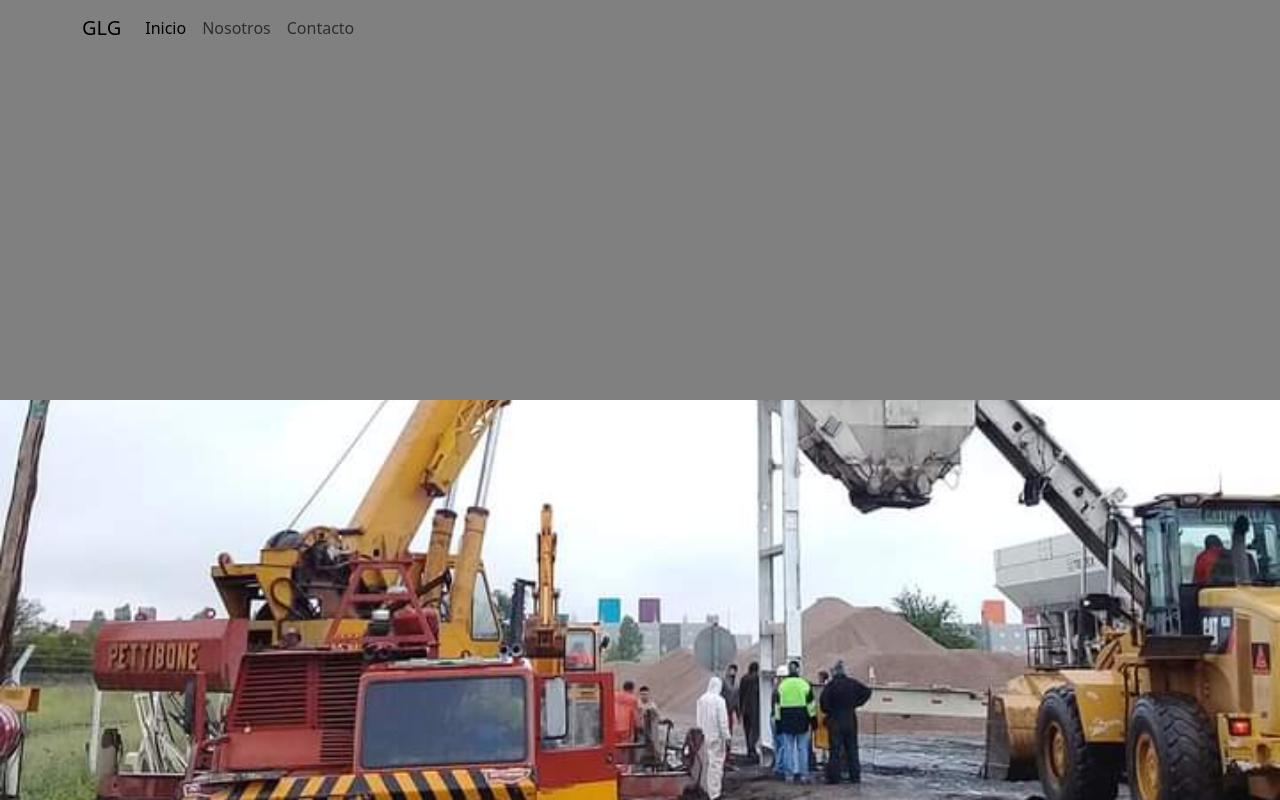
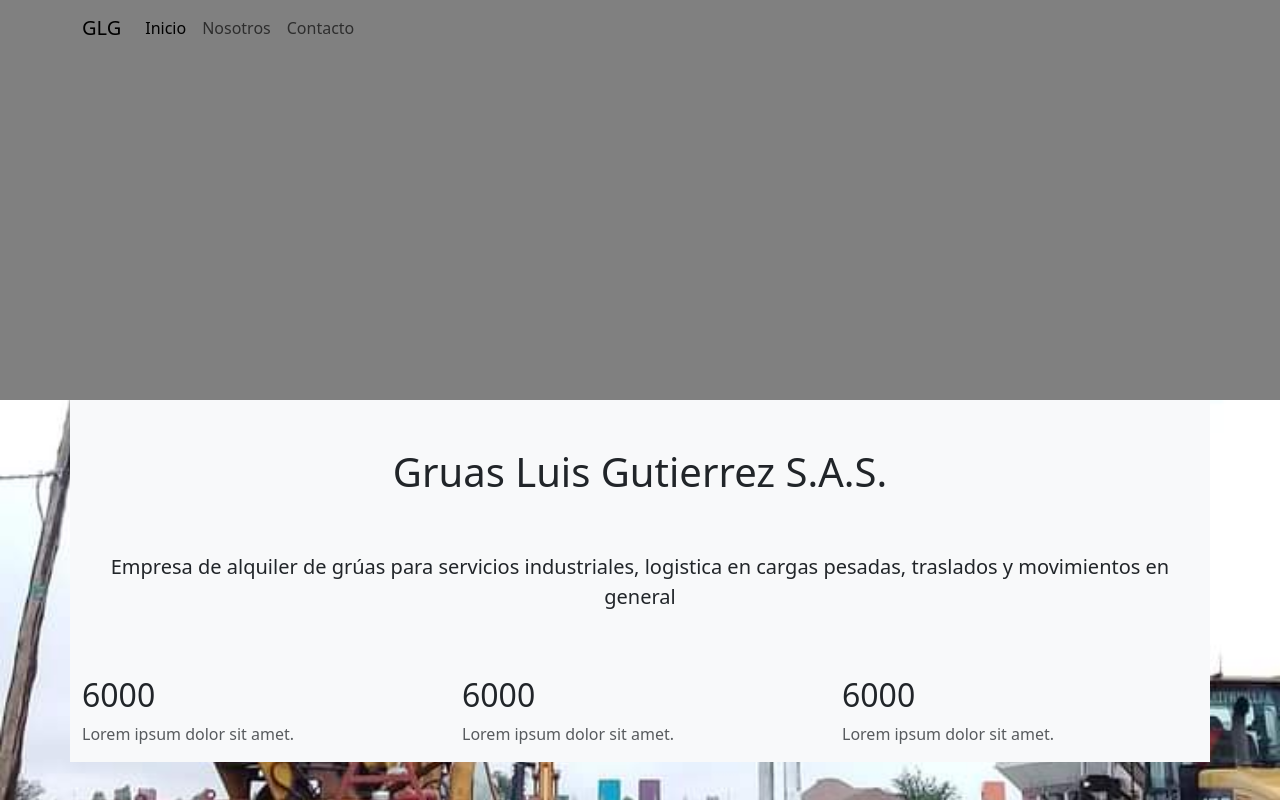
Before and after one commit to jes-gut/segundaPreentregaJesicaGutierrez, a plain HTML site: page index.html in a window 1280 px wide. Drawn offline with nearby package versions, Linux system fonts and the light colour scheme.

Commit message:
cree seccion principal

```diff
--- a/index.html
+++ b/index.html
@@ -33,7 +33,26 @@
             </div>
           </nav>
     </header>
-
+    <main class="bg-light container">
+<h1 class="text-center py-5 display-6">Gruas Luis Gutierrez S.A.S.</h1>
+<p class="lead text-center">
+Empresa de alquiler de grúas para servicios industriales, logistica en cargas pesadas, traslados y movimientos en general
+</p>
+<div class="row pt-5" >
+  <div class="col-md-4">
+    <h2>6000</h2>
+    <p class="text-muted">Lorem ipsum dolor sit amet.</p>
+  </div>
+  <div class="col-md-4">
+    <h2>6000</h2>
+    <p class="text-muted">Lorem ipsum dolor sit amet.</p>
+  </div>
+  <div class="col-md-4">
+    <h2>6000</h2>
+    <p class="text-muted">Lorem ipsum dolor sit amet.</p>
+  </div>
+</div>
+    </main>
 
 
     <script src="https://cdn.jsdelivr.net/npm/bootstrap@5.3.0-alpha3/dist/js/bootstrap.bundle.min.js" integrity="sha384-ENjdO4Dr2bkBIFxQpeoTz1HIcje39Wm4jDKdf19U8gI4ddQ3GYNS7NTKfAdVQSZe" crossorigin="anonymous"></script>
```
